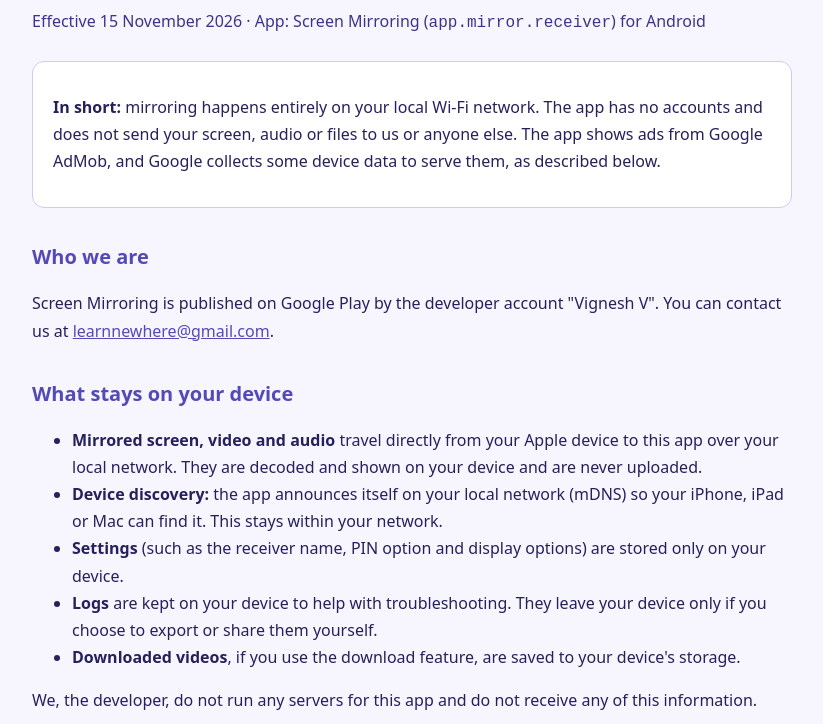
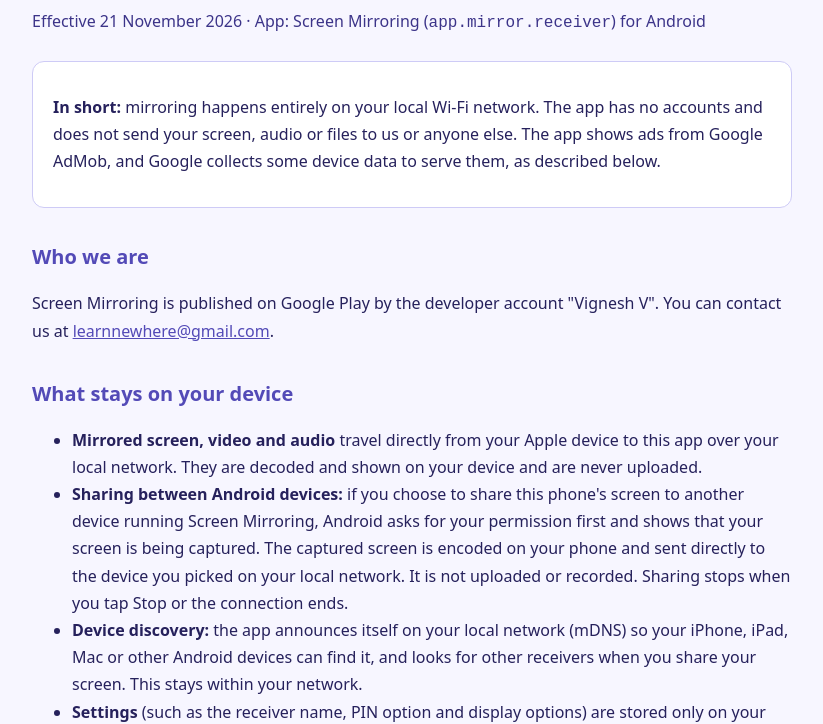
Before and after one commit to learnnewhere/android-airplay-server-pages, a plain HTML site: page privacy-policy.html in a window 1280 px wide. Shown: the part 76-800 px from the top of the page, without its empty margins (228-1051 px from the left). Drawn offline with Linux system fonts and the light colour scheme.

Commit message:
Privacy policy: Android-to-Android sharing, screen capture, teen-rated ads

```diff
--- a/privacy-policy.html
+++ b/privacy-policy.html
@@ -24,7 +24,7 @@
 <body>
 <main>
 <h1>Screen Mirroring privacy policy</h1>
-<p class="meta">Effective 15 November 2026 · App: Screen Mirroring (<code>app.mirror.receiver</code>) for Android</p>
+<p class="meta">Effective 21 November 2026 · App: Screen Mirroring (<code>app.mirror.receiver</code>) for Android</p>
 
 <div class="card">
 <p><strong>In short:</strong> mirroring happens entirely on your local Wi-Fi network. The app has no accounts and does not send your screen, audio or files to us or anyone else. The app shows ads from Google AdMob, and Google collects some device data to serve them, as described below.</p>
@@ -36,7 +36,8 @@
 <h2>What stays on your device</h2>
 <ul>
   <li><strong>Mirrored screen, video and audio</strong> travel directly from your Apple device to this app over your local network. They are decoded and shown on your device and are never uploaded.</li>
-  <li><strong>Device discovery:</strong> the app announces itself on your local network (mDNS) so your iPhone, iPad or Mac can find it. This stays within your network.</li>
+  <li><strong>Sharing between Android devices:</strong> if you choose to share this phone's screen to another device running Screen Mirroring, Android asks for your permission first and shows that your screen is being captured. The captured screen is encoded on your phone and sent directly to the device you picked on your local network. It is not uploaded or recorded. Sharing stops when you tap Stop or the connection ends.</li>
+  <li><strong>Device discovery:</strong> the app announces itself on your local network (mDNS) so your iPhone, iPad, Mac or other Android devices can find it, and looks for other receivers when you share your screen. This stays within your network.</li>
   <li><strong>Settings</strong> (such as the receiver name, PIN option and display options) are stored only on your device.</li>
   <li><strong>Logs</strong> are kept on your device to help with troubleshooting. They leave your device only if you choose to export or share them yourself.</li>
   <li><strong>Downloaded videos</strong>, if you use the download feature, are saved to your device's storage.</li>
@@ -69,11 +70,12 @@
   <li><strong>Network and Wi-Fi access, multicast:</strong> to receive mirroring and be discoverable on your local network.</li>
   <li><strong>Nearby devices / local network:</strong> required by Android to talk to devices on your network.</li>
   <li><strong>Notifications and foreground service:</strong> to keep the receiver running and show its status.</li>
+  <li><strong>Screen capture (media projection):</strong> only when you choose to share this phone's screen with another device. Android asks for your permission each time.</li>
   <li><strong>Display over other apps and start at boot (optional):</strong> to open automatically when a device connects, if you enable it.</li>
 </ul>
 
 <h2>Children</h2>
-<p>The app is not directed at children under 13 (or the equivalent minimum age in your country), and we do not knowingly collect personal information from children.</p>
+<p>The app is not directed at children under 13 (or the equivalent minimum age in your country), and we do not knowingly collect personal information from children. Ads in the app are limited to content rated suitable for teens and older.</p>
 
 <h2>Data retention and deletion</h2>
 <p>Data stored on your device is removed when you clear the app's data or uninstall it. Data collected by Google for advertising is retained under Google's policies; you can manage it through your Google account and device ad settings.</p>
```
